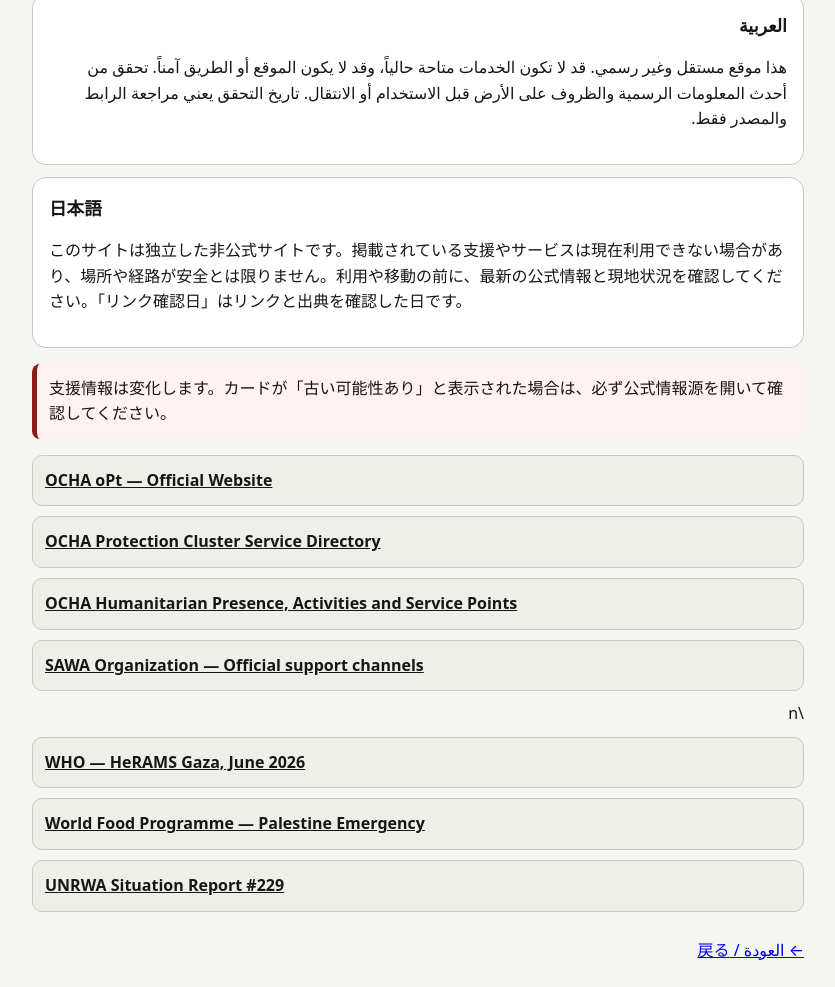
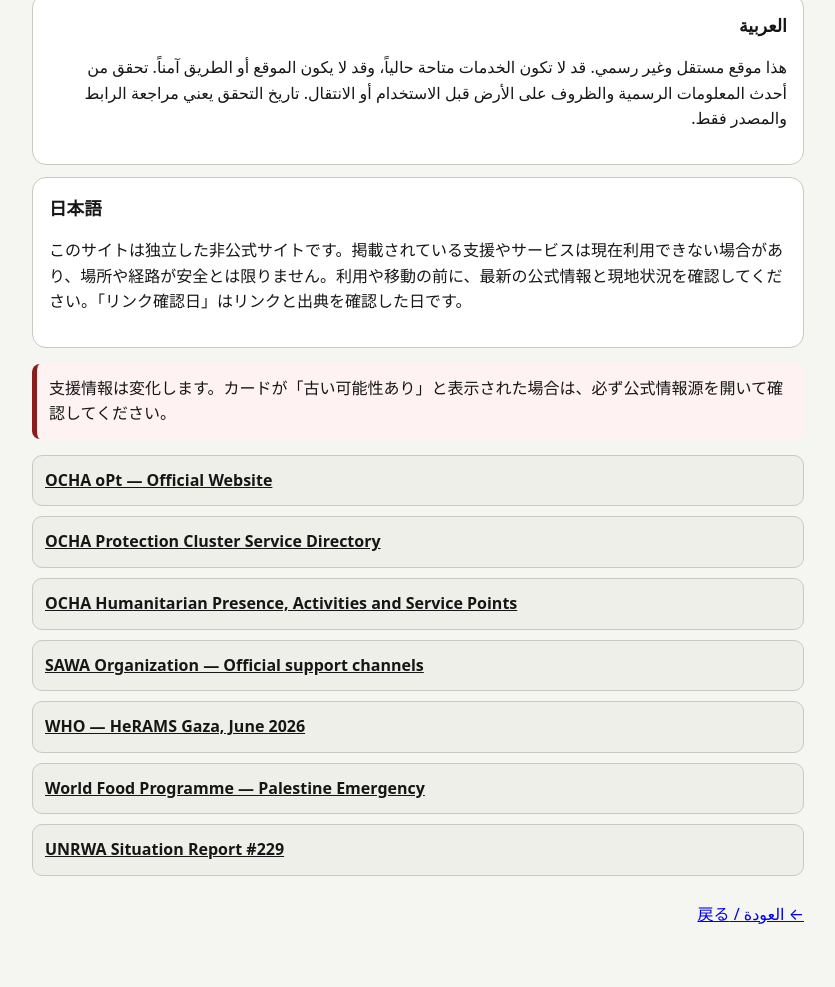
Before and after one commit to chr03052-debug/gaza-help, a plain HTML site: page sources.html in a window 1280 px wide. Shown: the part 97-1084 px from the top of the page, without its empty margins (222-1057 px from the left). After the commit the page ends 1049 px from the top, so only its background shows below. Drawn offline with Linux system fonts and the light colour scheme.

```diff
--- a/sources.html
+++ b/sources.html
@@ -20,7 +20,8 @@
       <li><a href="https://www.ochaopt.org/" target="_blank" rel="noopener noreferrer">OCHA oPt — Official Website</a></li>
       <li><a href="https://www.ochaopt.org/page/protection-cluster-service-directory-dashboard" target="_blank" rel="noopener noreferrer">OCHA Protection Cluster Service Directory</a></li>
       <li><a href="https://www.ochaopt.org/page/humanitarian-presence-activities-and-service-points-gaza-strip" target="_blank" rel="noopener noreferrer">OCHA Humanitarian Presence, Activities and Service Points</a></li>
-      <li><a href="https://sawa.ps/en/program/9" target="_blank" rel="noopener noreferrer">SAWA Organization — Official support channels</a></li>\n      <li><a href="https://www.who.int/publications/m/item/herams-opt-gaza-infographics-2026-06" target="_blank" rel="noopener noreferrer">WHO — HeRAMS Gaza, June 2026</a></li>
+      <li><a href="https://sawa.ps/en/program/9" target="_blank" rel="noopener noreferrer">SAWA Organization — Official support channels</a></li>
+      <li><a href="https://www.who.int/publications/m/item/herams-opt-gaza-infographics-2026-06" target="_blank" rel="noopener noreferrer">WHO — HeRAMS Gaza, June 2026</a></li>
       <li><a href="https://www.wfp.org/emergencies/palestine-emergency" target="_blank" rel="noopener noreferrer">World Food Programme — Palestine Emergency</a></li>
       <li><a href="https://www.unrwa.org/resources/reports/unrwa-situation-report-229-humanitarian-crisis-gaza-strip-and-occupied-west-bank" target="_blank" rel="noopener noreferrer">UNRWA Situation Report #229</a></li>
     </ul>
```
